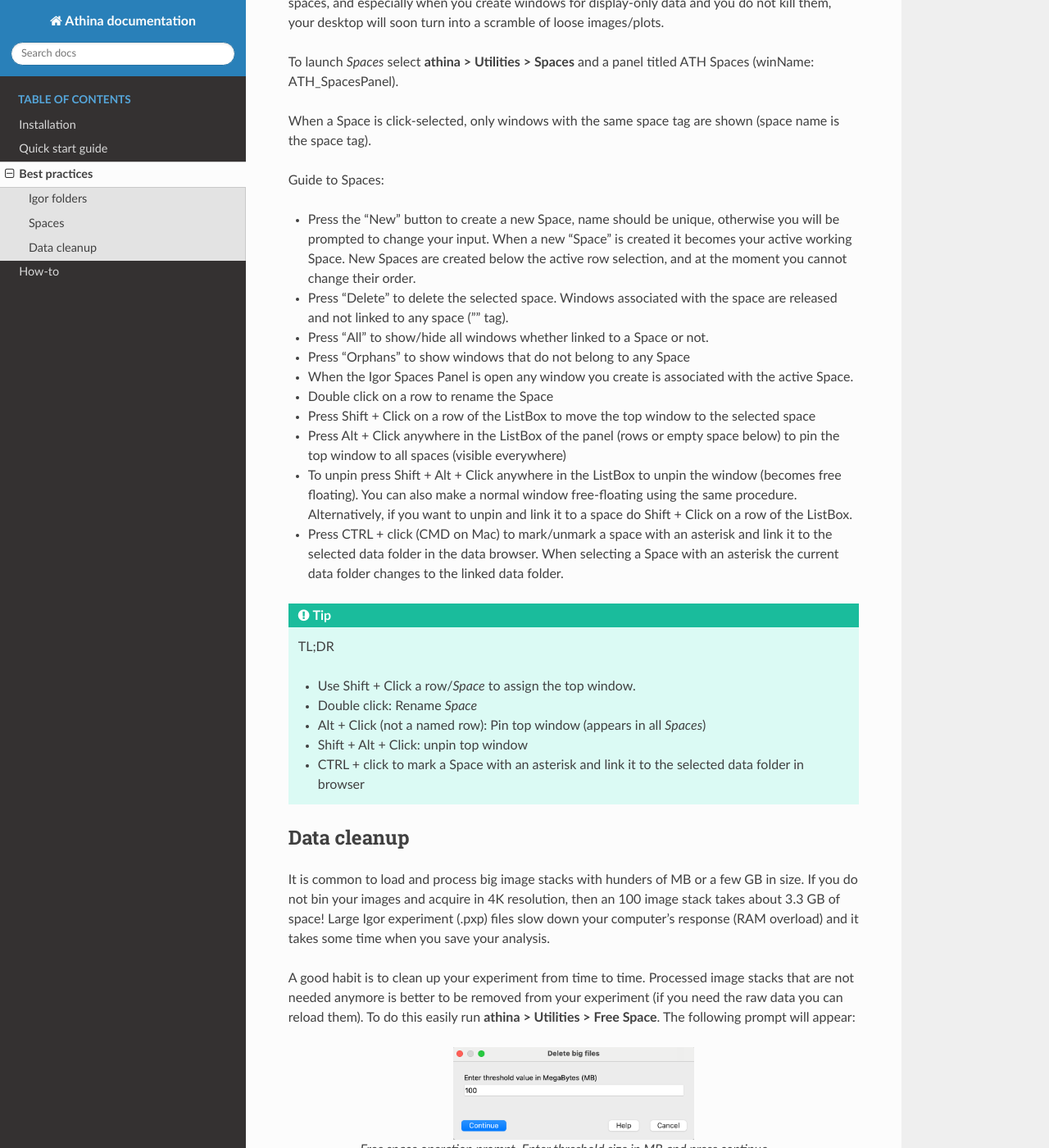
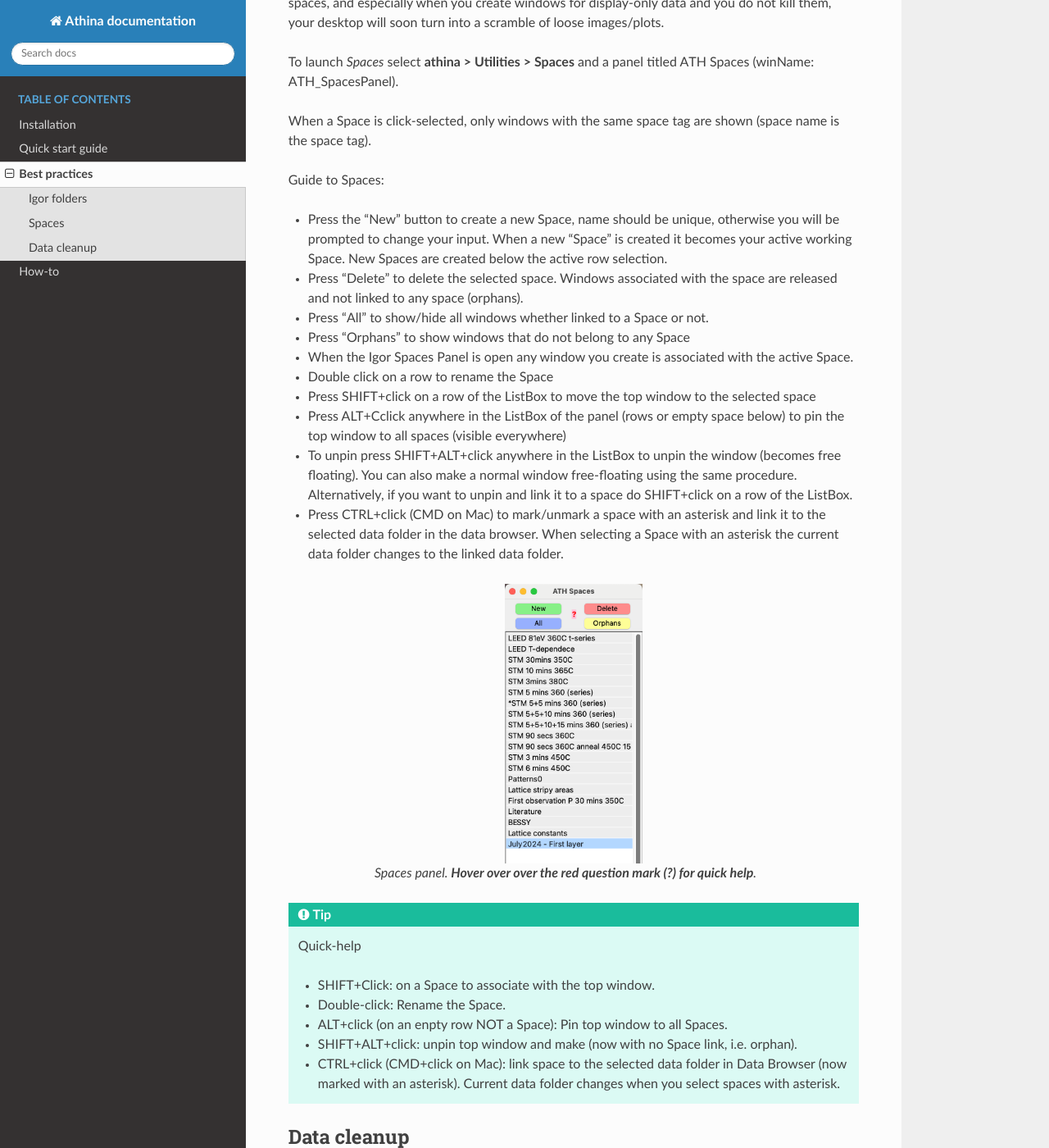
Before and after one commit to evangelosgolias/athina, a Sphinx documentation site: the page built from doc/source/files/best_practices.md, in a window 1280 px wide and 1400 px high, scrolled down 1248 px. Shown: the whole window at 82% size. Built offline with Sphinx 7.4.7 and the Read the Docs theme 2.0.0, drawn with Linux system fonts in a browser that asks for light colours.

Commit message:
Added help string in Spaces

````diff
--- a/doc/source/files/best_practices.md
+++ b/doc/source/files/best_practices.md
@@ -6,7 +6,7 @@
 
 Images are imported as waves named after the source filename (minus the file extention, i.e. .dat). When you import images in a stack, athina sets a unique name composed by "ATH\_Stack" plus a numerical suffix.
 
-Use Igor's data browser to organise your data in folders. In Igor if the data folder is not show press *CTRL + B*. In the image below you can see an example folder structure in an Igor experiment. Using "New Data Folder" you create a new directory with parent the current working directory (cwd). Cwd is marked with a red arrow and you can change directory either by right-click and  select "Set Current Data Folder"  or move the arrow using the mouse to the desired directory. You can rename or delete a data folder. You can drag and move a data folder to another parent directory. You can also move waves in folders by drag-and-drop.
+Use Igor's data browser to organise your data in folders. In Igor if the data folder is not show press *CTRL+B*. In the image below you can see an example folder structure in an Igor experiment. Using "New Data Folder" you create a new directory with parent the current working directory (cwd). Cwd is marked with a red arrow and you can change directory either by right-click and  select "Set Current Data Folder"  or move the arrow using the mouse to the desired directory. You can rename or delete a data folder. You can drag and move a data folder to another parent directory. You can also move waves in folders by drag-and-drop.
 
 ```{Caution}
 When you delete a folder, you delete also the containing waves without warning. If at least one of the waves is displayed in a graph or table then delete does nothing.
@@ -29,24 +29,33 @@
 
 Guide to Spaces:
 
-* Press the "New" button to create a new Space, name should be unique, otherwise you will be prompted to change your input. When a new "Space" is created it becomes your active working Space. New Spaces are created below the active row selection, and at the moment you cannot change their order.
-* Press "Delete" to delete the selected space. Windows associated with the space are released and not linked to any space ("" tag).
+* Press the "New" button to create a new Space, name should be unique, otherwise you will be prompted to change your input. When a new "Space" is created it becomes your active working Space. New Spaces are created below the active row selection.
+* Press "Delete" to delete the selected space. Windows associated with the space are released and not linked to any space (orphans).
 * Press "All" to show/hide all windows whether linked to a Space or not.
 * Press "Orphans" to show windows that do not belong to any Space
 * When the Igor Spaces Panel is open any window you create is associated with the active Space.
 * Double click on a row to rename the Space
-* Press Shift + Click on a row of the ListBox to move the top window to the selected space
-* Press Alt + Click anywhere in the ListBox of the panel (rows or empty space below) to pin the top window to all spaces (visible everywhere)
-* To unpin press Shift + Alt + Click anywhere in the ListBox to unpin the window (becomes free floating). You can also make a normal window free-floating using the same procedure. Alternatively, if you want to  unpin and link it to a space do Shift + Click on a row of the ListBox.
-* Press CTRL + click (CMD on Mac) to mark/unmark a space with an asterisk and link it to the selected data folder in the data browser. When selecting a Space with an asterisk the current data folder changes to the linked data folder.
+* Press SHIFT+click on a row of the ListBox to move the top window to the selected space
+* Press ALT+Cclick anywhere in the ListBox of the panel (rows or empty space below) to pin the top window to all spaces (visible everywhere)
+* To unpin press SHIFT+ALT+click anywhere in the ListBox to unpin the window (becomes free floating). You can also make a normal window free-floating using the same procedure. Alternatively, if you want to  unpin and link it to a space do SHIFT+click on a row of the ListBox.
+* Press CTRL+click (CMD on Mac) to mark/unmark a space with an asterisk and link it to the selected data folder in the data browser. When selecting a Space with an asterisk the current data folder changes to the linked data folder.
 
-```{tip} TL;DR
+```{figure} media/SpacesPanel.png
+:alt: Spaces Panel
+:scale: 33%
+:align: center
+:name: SpacesPanel
 
--  Use Shift + Click a row/*Space* to assign the top window.
--  Double click: Rename *Space*
--  Alt + Click (not a named row): Pin top window (appears in all *Spaces*)
--  Shift + Alt + Click: unpin top window
--  CTRL + click to mark a Space with an asterisk and link it to the selected data folder in browser
+Spaces panel. **Hover over over the red question mark (?) for quick help**.
+```
+
+```{tip} Quick-help
+
+-  SHIFT+Click: on a Space to associate with the top window.
+-  Double-click: Rename the Space.
+-  ALT+click (on an enpty row NOT a Space): Pin top window to all Spaces.
+-  SHIFT+ALT+click: unpin top window and make (now with no Space link, i.e. orphan).
+-  CTRL+click (CMD+click on Mac): link space to the selected data folder in Data Browser (now marked with an asterisk). Current data folder changes when you select spaces with asterisk.
 ```
 
 ## Data cleanup
````
Also changed, not shown: doc/source/files/media/SpacesPanel.png, 1 other file.
